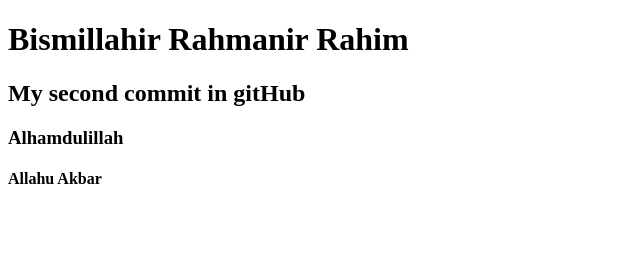
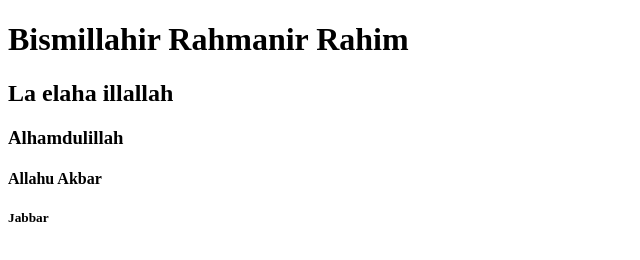
Before and after one commit to SR-Chowdhury/stack-tutorial, a plain HTML site: page index.html in a window 1280 px wide. Shown: the whole page, without its empty margins (0-640 px from the left). Drawn offline with Linux system fonts and the light colour scheme.

Commit message:
modified the second line & add a new line in branchB

```diff
--- a/index.html
+++ b/index.html
@@ -7,8 +7,9 @@
 </head>
 <body>
     <h1>Bismillahir Rahmanir Rahim</h1>
-    <h2>My second commit in gitHub</h2>
+    <h2>La elaha illallah</h2>
     <h3>Alhamdulillah</h3>
     <h4>Allahu Akbar</h4>
+    <h5>Jabbar</h5>
 </body>
 </html>
```
